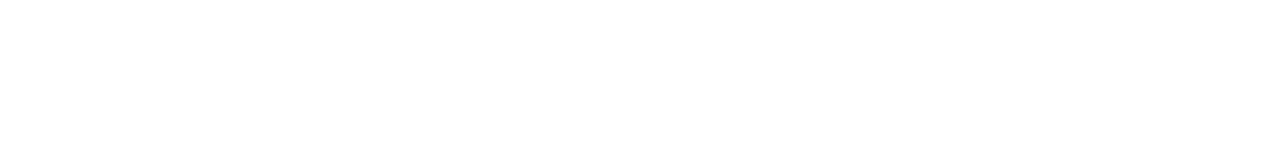
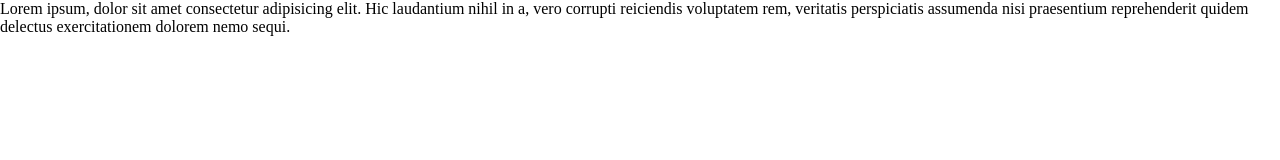
Before and after one commit to overthinker-pro/e-commerce-store, a plain HTML site: page index.html in a window 1280 px wide. Drawn offline with Linux system fonts and the light colour scheme.

Commit message:
rough text

```diff
--- a/index.html
+++ b/index.html
@@ -7,6 +7,6 @@
     <title>E-Commerce Store</title>
 </head>
 <body>
-
+    <p>Lorem ipsum, dolor sit amet consectetur adipisicing elit. Hic laudantium nihil in a, vero corrupti reiciendis voluptatem rem, veritatis perspiciatis assumenda nisi praesentium reprehenderit quidem delectus exercitationem dolorem nemo sequi.</p>
 </body>
 </html>
```
